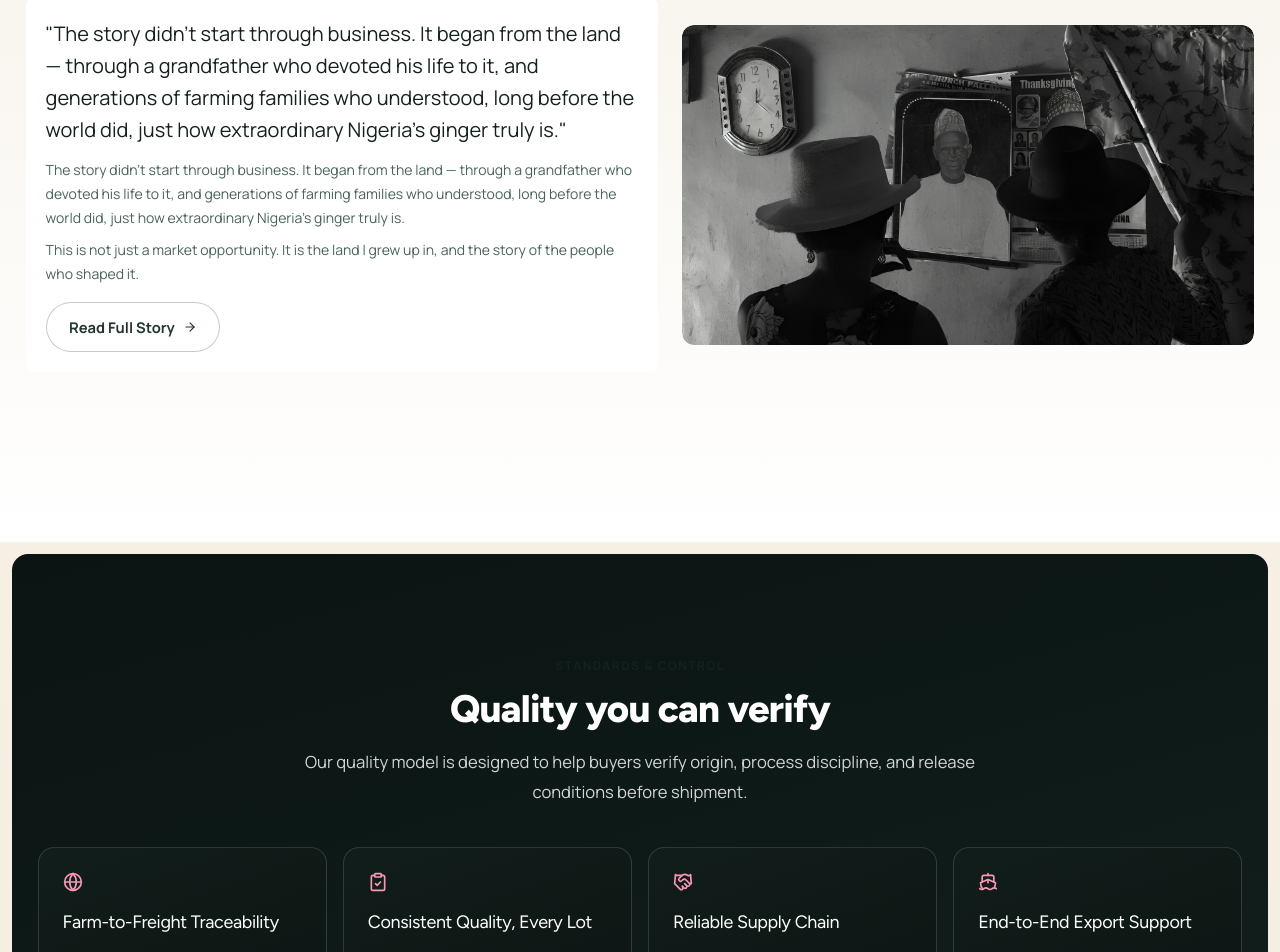
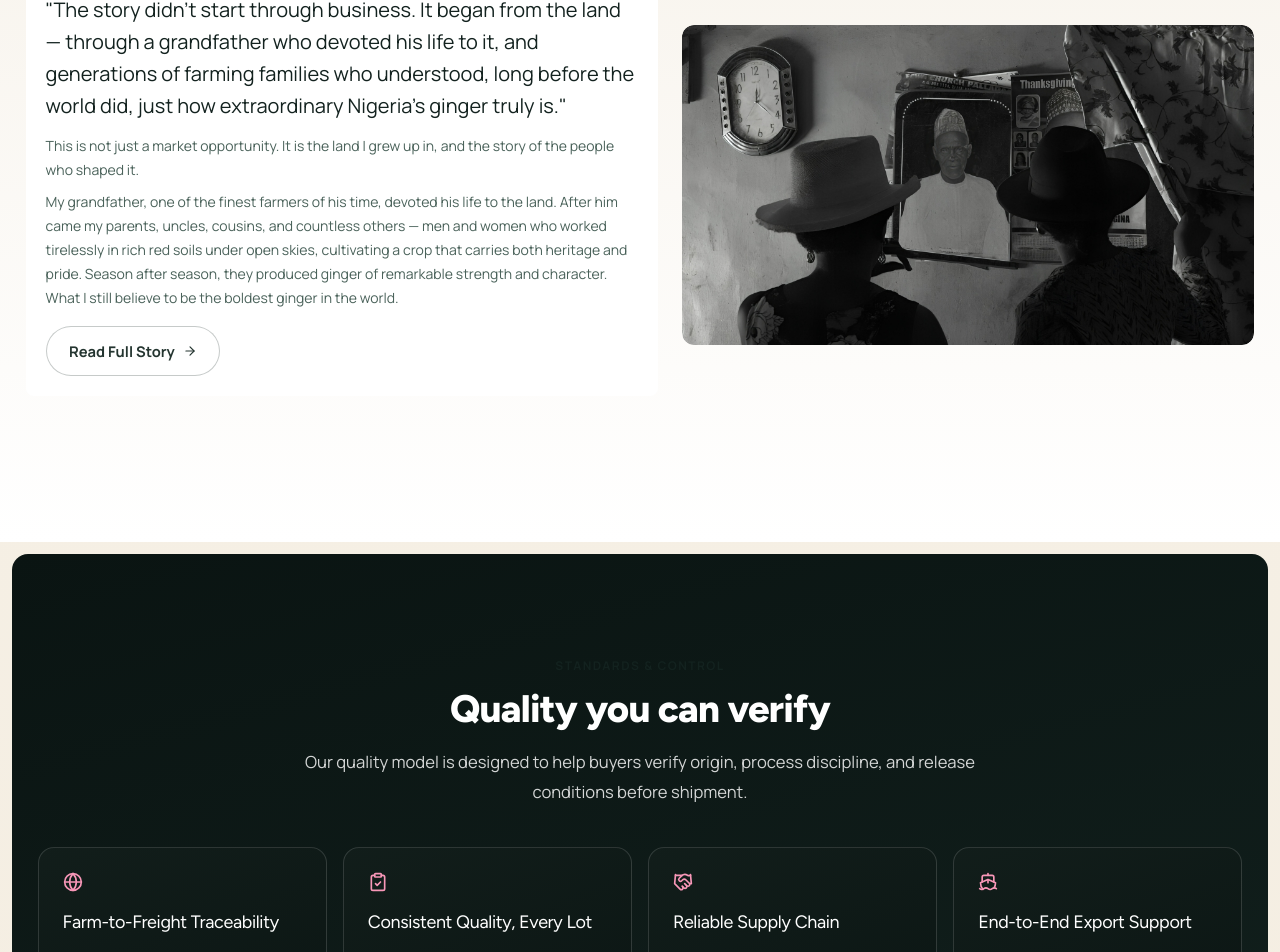
Before and after one commit to JohnnnGreat/eden-sherr, a Next.js app: page / in a window 1280 px wide. Shown: the part 2808-3760 px from the top of the page. Built offline with nearby package versions, Linux system fonts and the light colour scheme.

Commit message:
feat: add storyData.js with founder narrative and origin highlights

```diff
--- a/src/data/storyData.js
+++ b/src/data/storyData.js
@@ -1,5 +1,4 @@
 export const founderNarrative = [
-  "The story didn't start through business. It began from the land — through a grandfather who devoted his life to it, and generations of farming families who understood, long before the world did, just how extraordinary Nigeria's ginger truly is.",
   "This is not just a market opportunity. It is the land I grew up in, and the story of the people who shaped it.",
   "My grandfather, one of the finest farmers of his time, devoted his life to the land. After him came my parents, uncles, cousins, and countless others — men and women who worked tirelessly in rich red soils under open skies, cultivating a crop that carries both heritage and pride. Season after season, they produced ginger of remarkable strength and character. What I still believe to be the boldest ginger in the world.",
   "Yet despite its quality, much of its true value remained unrealised. I watched as each generation, in its own way, tried to bring this extraordinary resource to the global stage — often constrained by limitations beyond their control.",
```
